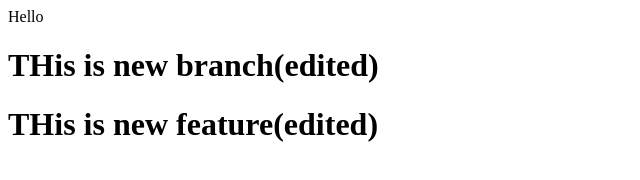
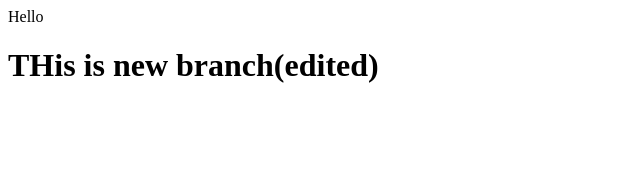
Before and after one commit to Sudarshan519/localrepo, a plain HTML site: page index.html in a window 1280 px wide. Shown: the whole page, without its empty margins (0-640 px from the left). Drawn offline with Linux system fonts and the light colour scheme.

```diff
--- a/index.html
+++ b/index.html
@@ -8,6 +8,5 @@
 <body>
     Hello
     <h1>THis is new branch(edited)</h1>
-    <h1>THis is new feature(edited)</h1>
 </body>
 </html>
```
Also changed, not shown: 1 other file.
